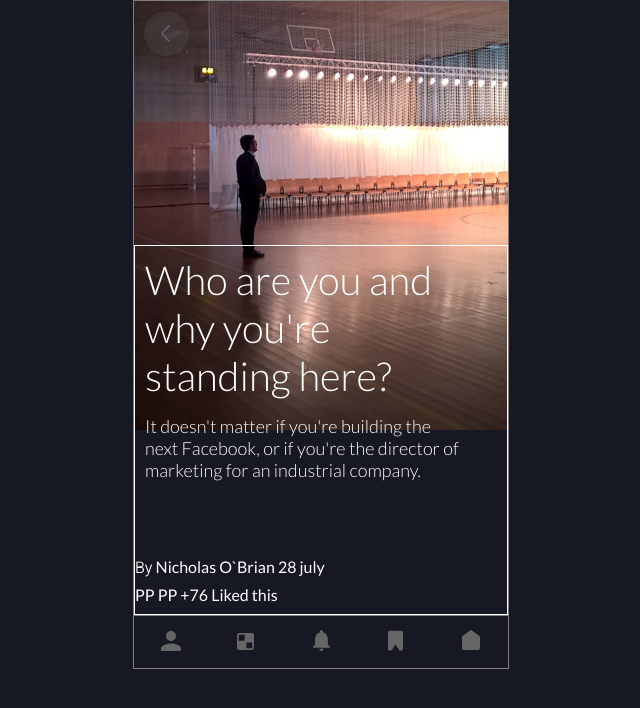
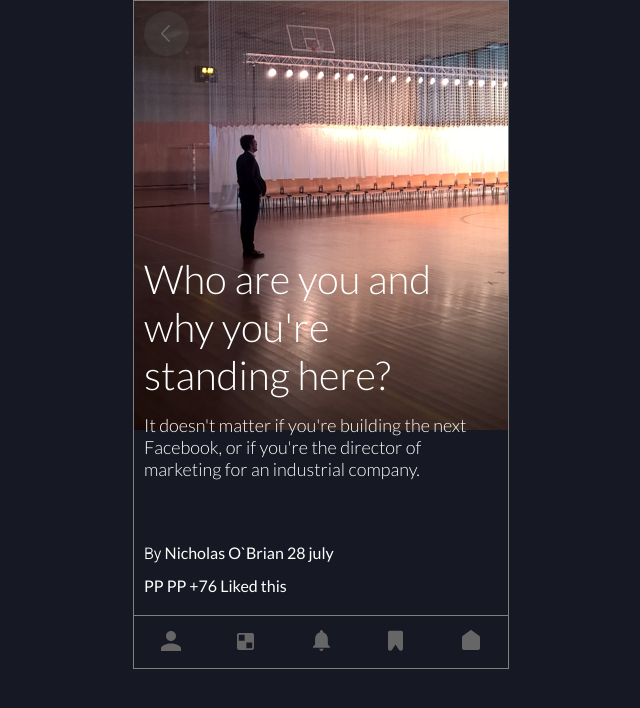
Before and after one commit to abbasnake/scandi, a Vue app in the folder client/: page /#/ in a window 1280 px wide. Shown: the top 708 px of the page, without its empty margins (319-959 px from the left). Built offline with nearby package versions, Linux system fonts and the light colour scheme.

Commit message:
adjusting main area

```diff
--- a/client/src/components/MainFeatured.vue
+++ b/client/src/components/MainFeatured.vue
@@ -20,7 +20,7 @@ export default {
 @import '../scss/variables';
 
 .main {
-  border: 1px solid white;
+  // border: 1px solid white;
   display: grid;
   grid-template-rows: 5fr 5fr 1fr 1fr;
   &__title {
@@ -35,13 +35,14 @@ export default {
     padding: 5px 40px 10px 10px;
   }
   &__info {
+    padding: 10px;
     &__by {
       font-family: $font-heebo;
       font-weight: 300;
     }
   }
   &__likes {
-
+    padding: 0 0 20px 10px;
   }
 }
 </style>
```
